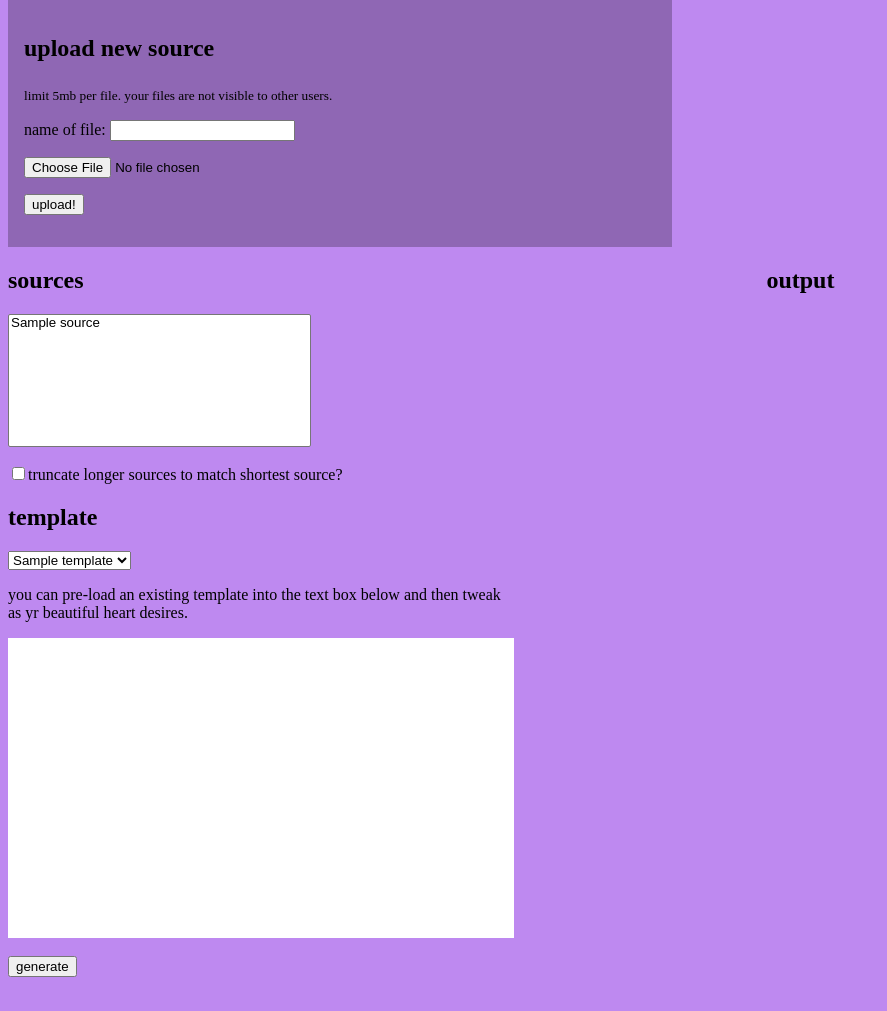
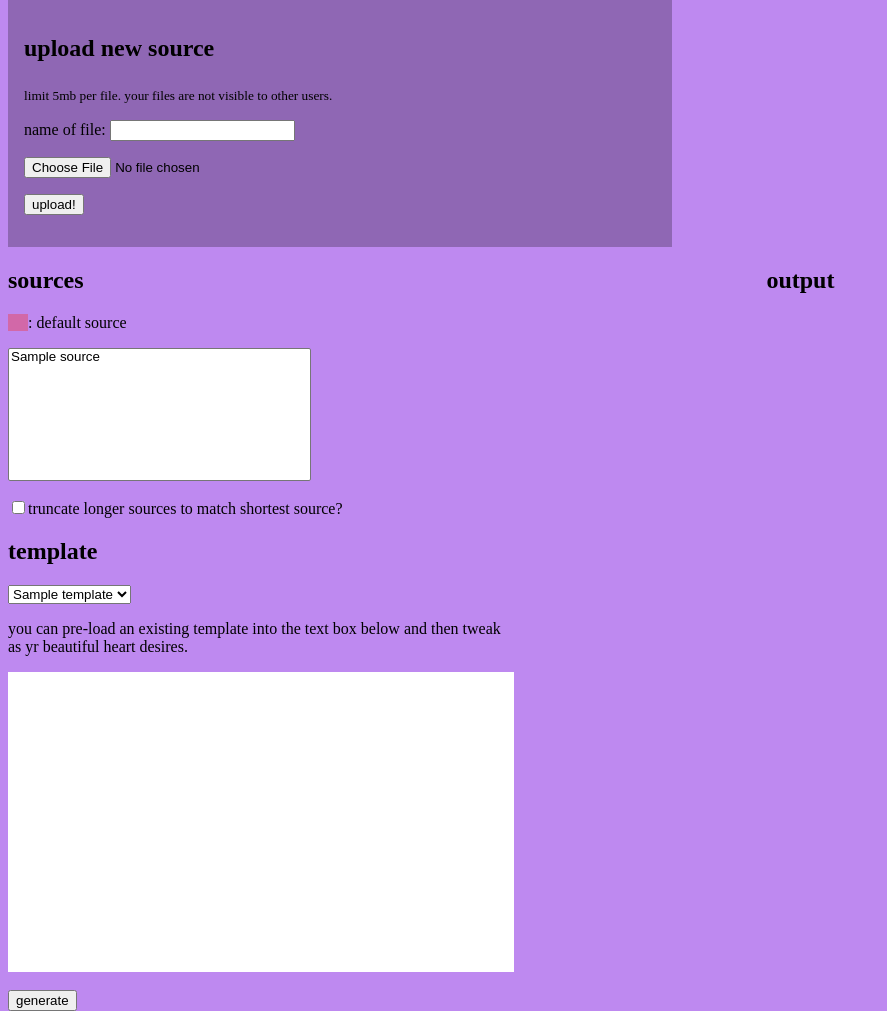
Before and after one commit to vilmibm/prosaicweb, a Flask app: template prosaicweb/templates/generate.html in a window 1280 px wide. Shown: the part 144-1155 px from the top of the page, without its empty margins (0-887 px from the left). Before the commit the page ends 1121 px from the top, so only its background shows below. Run offline with Flask 2, Linux system fonts and the light colour scheme; the template is opened without the code that fills it: most values are stand-ins (such as "Sample title", 1, 10 or a date in 2020).

Commit message:
hide non-owned sources, show default sources

```diff
--- a/prosaicweb/app.py
+++ b/prosaicweb/app.py
@@ -14,6 +14,7 @@ from models import Template, Source, User
 
 SITE_NAME = 'prosaicweb'
 DEFAULT_CONFIG = './prosaicweb.conf'
+SYSTEM_USER = 'system'
 
 app = Flask('prosaicweb')
 
@@ -39,11 +40,18 @@ def col_copy(src, dest):
 @app.route('/', methods=['GET'])
 def get_generate():
     user_name = request.cookies.get('user_name')
+    sources = Source.find(uploader=user_name)
+    if SYSTEM_USER != user_name:
+        sources.extend(Source.find(uploader=SYSTEM_USER))
+    sources = list(map(lambda s: {'system': s['uploader'] == SYSTEM_USER,
+                                  'name': s['name']},
+                       sources))
+    sources.sort(key=lambda s:s['name'])
     templates = [{'name': t['name'],
                   'json': json.dumps(t['lines'])}
                  for t in Template.list()]
     context = {'templates': templates,
-               'sources': Source.list_names(),
+               'sources': sources,
                'user_name': user_name}
     return render_template('generate.html', **context)
 
--- a/prosaicweb/static/generate.css
+++ b/prosaicweb/static/generate.css
@@ -53,3 +53,7 @@ textarea {
     padding:1em;
     width:50%;
 }
+
+.system.source {
+    background-color: rgba(255, 27, 0, 0.3);
+}
--- a/prosaicweb/templates/generate.html
+++ b/prosaicweb/templates/generate.html
@@ -40,9 +40,18 @@
                 <form id="generate">
                     <h2>sources</h2>
                     <p>
+                        <span class="system source">&nbsp;&nbsp;&nbsp;&nbsp;&nbsp;</span>: default source
+                    </p>
+                    <p>
                       <select required="true" id="sources" name="source" multiple="true">
                           {% for source in sources %}
-                          <option>{{source}}</option>
+                          <option {% if source.system %}
+                                  class="system source"
+                                  {% else %}
+                                  class="user source"
+                                  {% endif %}>
+                              {{source.name}}
+                          </option>
                           {% endfor %}
                       </select>
 
```
